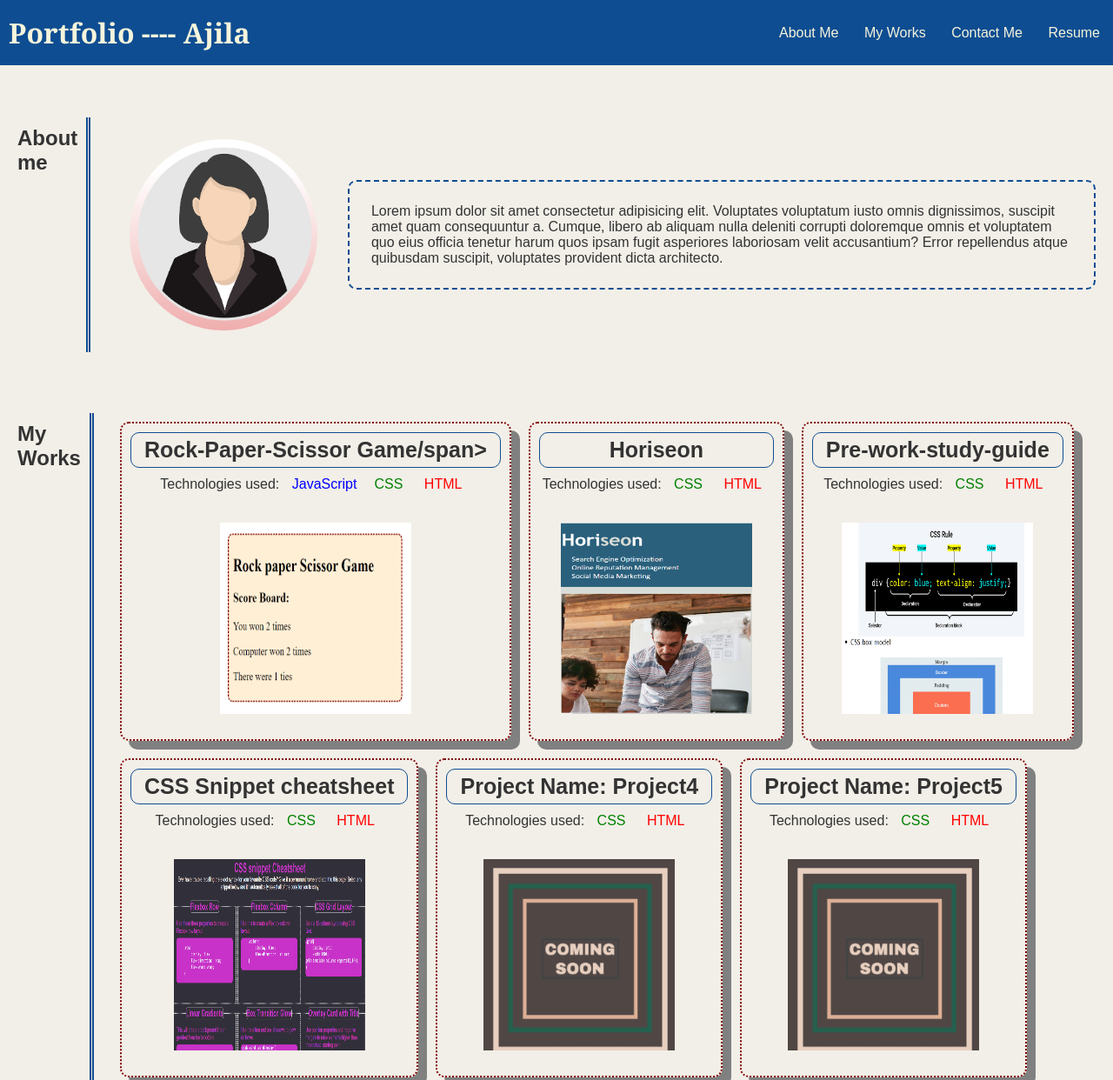
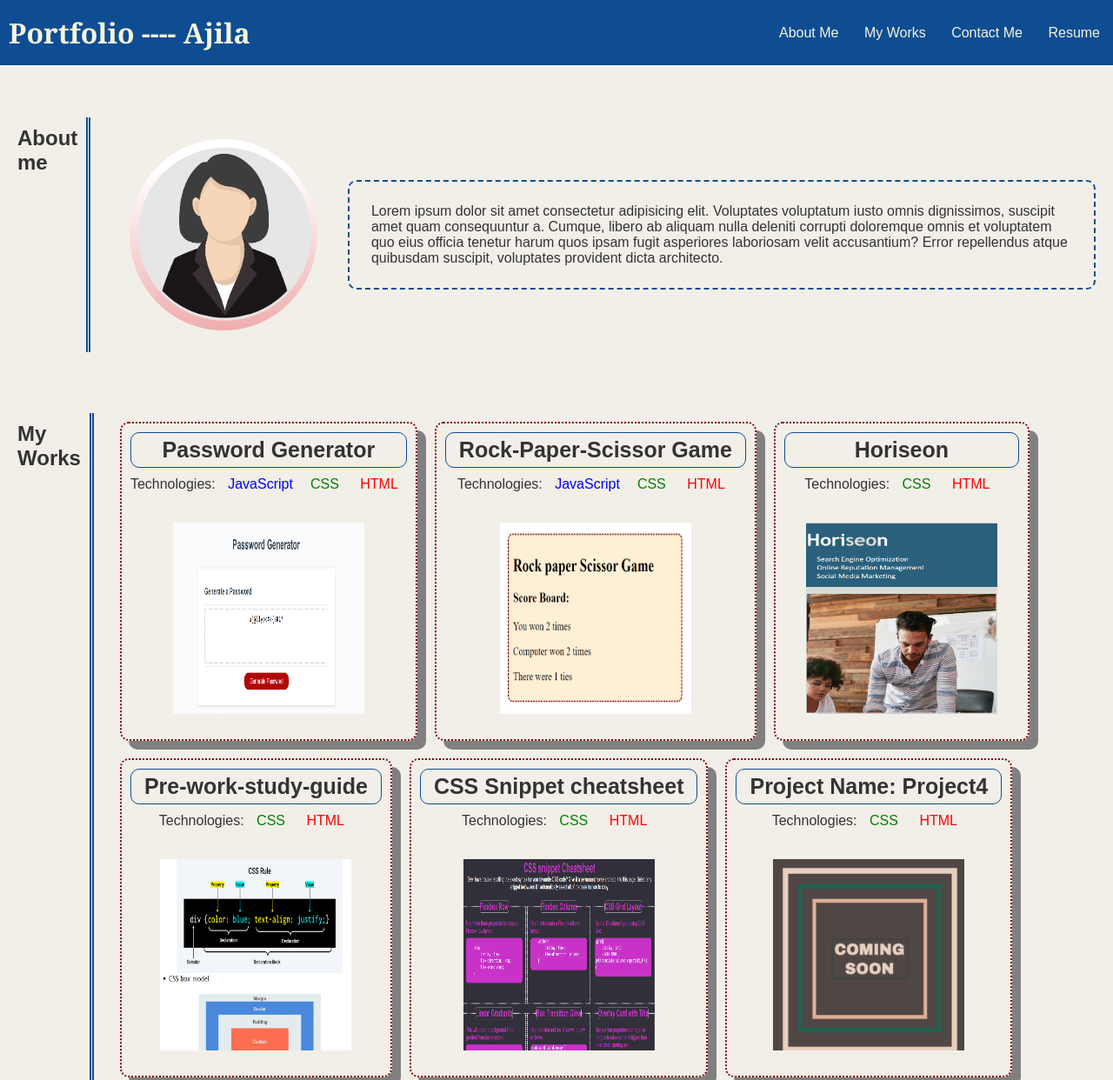
Before and after one commit to Ajilakj/Ajila-s-Portfolio, a plain HTML site: page index.html in a window 1280 px wide. Shown: the top 1242 px of the page at 87% size. Drawn offline with Linux system fonts and the light colour scheme.

Commit message:
add 5th project

```diff
--- a/index.html
+++ b/index.html
@@ -31,33 +31,38 @@
                <h2>My Works</h2>
                <div class="card-container">
                     <div class="cards">
-                         <h2><span data-descr="It is a Game(Rock, Paper, Scissor)">Rock-Paper-Scissor Game/span></h2>
-                         <p>Technologies used: <span class="js">JavaScript</span><span class="css">CSS</span> <span class="html">HTML</span></p>
-                         <a href="#"><img src="./assets/images/RPSgame.png"alt="a score board of the rock paper scissor game image"></a>
+                         <h2><span data-descr="It is an app for generating password">Password Generator</span></h2>
+                         <p>Technologies: <span class="js">JavaScript</span><span class="css">CSS</span> <span class="html">HTML</span></p>
+                         <a href="https://ajilakj.github.io/PasswordGenerator/" target="_blank"><img src="./assets/images/passwordGenerator.png"alt="an image of generated password based on user selection"></a>
+                    </div>
+                    <div class="cards">
+                         <h2><span data-descr="It is a Game (Rock, Paper, Scissor)">Rock-Paper-Scissor Game</span></h2>
+                         <p>Technologies: <span class="js">JavaScript</span><span class="css">CSS</span> <span class="html">HTML</span></p>
+                         <a href="https://ajilakj.github.io/RPS-game/" target="_blank"><img src="./assets/images/RPSgame.png"alt="a score board of the rock paper scissor game image"></a>
                     </div>
                     <div class="cards">
                          <h2><span data-descr="It is a code refactor project">Horiseon</span></h2>
-                         <p>Technologies used: <span class="css">CSS</span> <span class="html">HTML</span></p>
+                         <p>Technologies: <span class="css">CSS</span> <span class="html">HTML</span></p>
                          <a href="https://ajilakj.github.io/1-code-refractor" target="_blank"><img src="./assets/images/horiseon.png" alt="a screen shot of horiseon project"></a>
                     </div>
                     <div class="cards">
                          <h2><span data-descr="It is a study guide for Git, CSS and HTML">Pre-work-study-guide</span></h2>
-                         <p>Technologies used: <span class="css">CSS</span> <span class="html">HTML</span></p>
+                         <p>Technologies: <span class="css">CSS</span> <span class="html">HTML</span></p>
                          <a href="https://ajilakj.github.io/pre-work-study-guide/" target="_blank"><img src="./assets/images/preworkstudyguide.png"alt="a screen shot of pre-work study guide project"></a>
                     </div>
                     <div class="cards">
                          <h2><span data-descr="It is a cheatsheet for CSS">CSS Snippet cheatsheet</span></h2>
-                         <p>Technologies used: <span class="css">CSS</span> <span class="html">HTML</span></p>
+                         <p>Technologies: <span class="css">CSS</span> <span class="html">HTML</span></p>
                          <a href="#"><img src="./assets/images/css-snippet.png"alt="a screen shot of CSS Snippet cheatsheet project"></a>
                     </div>
                     <div class="cards">
                          <h2><span data-descr="Coming soon">Project Name: Project4</span></h2>
-                         <p>Technologies used: <span class="css">CSS</span> <span class="html">HTML</span></p>
+                         <p>Technologies: <span class="css">CSS</span> <span class="html">HTML</span></p>
                          <a href="#"><img src="./assets/images/coming-soon.png"alt="coming soon image"></a>
                     </div>
                     <div class="cards">
                          <h2><span data-descr="Coming soon">Project Name: Project5</span></h2>
-                         <p>Technologies used: <span class="css">CSS</span> <span class="html">HTML</span></p>
+                         <p>Technologies: <span class="css">CSS</span> <span class="html">HTML</span></p>
                          <a href="#"><img src="./assets/images/coming-soon.png"alt="coming soon image"></a>
                     </div>
 
```
Also changed, not shown: assets/images/passwordGenerator.png (added).
